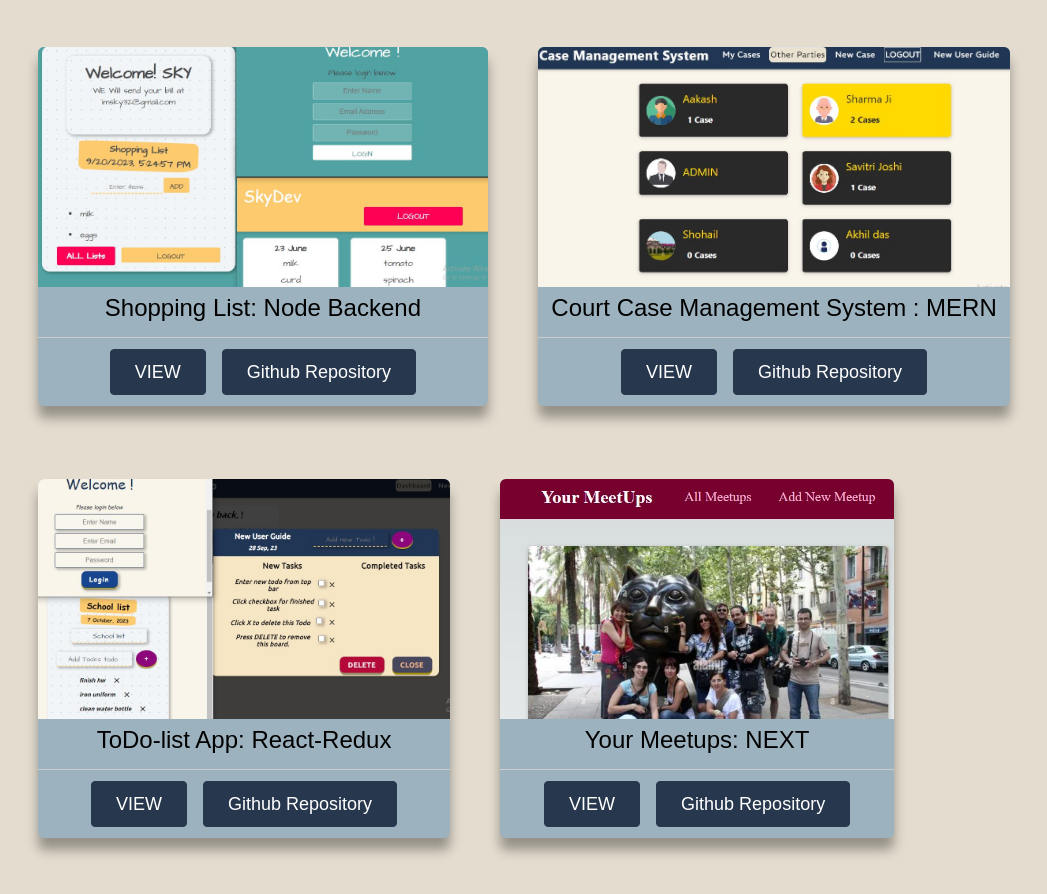
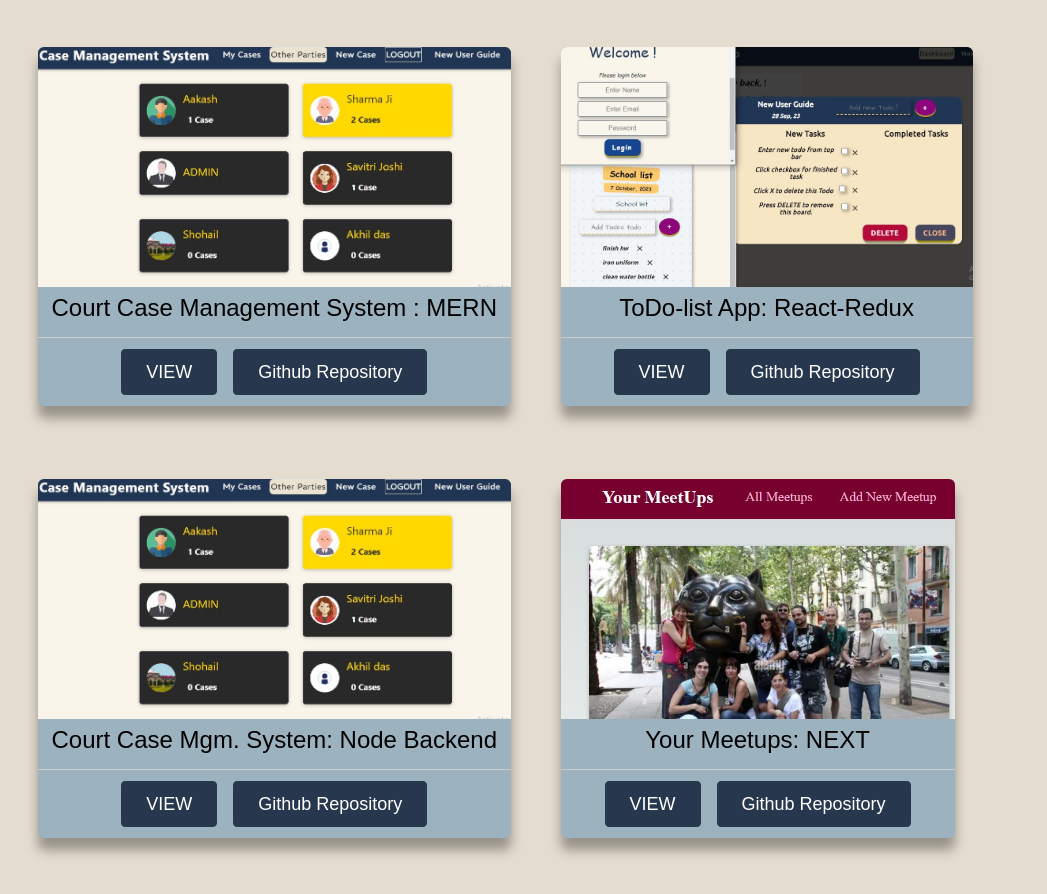
Before and after one commit to Aakash-mishra2/Portfolio, a React (Create React App) app: page /projects in a window 1280 px wide. Shown: the top 894 px of the page, without its empty margins (76-1123 px from the left). Built offline with nearby package versions, Linux system fonts and the light colour scheme; a web font is replaced by a local one.

Commit message:
added replit link

```diff
--- a/src/front/FrontPage.js
+++ b/src/front/FrontPage.js
@@ -59,9 +59,11 @@ export default function FrontPage() {
             </div>
             <p className="text-xl mt-8 align-center font-bold text-black font-serif "><tt><em> My Weblinks </em></tt></p>
             <div className="flex flex-row font font-sans justify-start gap-x-8 text-xl mt-4 text-gray-600 font-semibold">
-            <Link to="https://www.linkedin.com/in/aakash-mishra-823b1a223/" target="__blank"><em>linkedin</em></Link>
-            <Link to="https://github.com/Aakash-mishra2" target="__blank"><em>github</em></Link>
-            <Link to="https://medium.com/@aakash281" target="__blank"><em>medium</em></Link></div>
+                <Link to="https://www.linkedin.com/in/aakash-mishra-823b1a223/" target="__blank"><em>linkedin</em></Link>
+                <Link to="https://github.com/Aakash-mishra2" target="__blank"><em>github</em></Link>
+                <Link to="https://medium.com/@aakash281" target="__blank"><em>medium</em></Link>
+                <Link to="https://replit.com/@Aakash-mishra2" target="__blank"><em>replit</em></Link>
+            </div>
         </div>
     )
 }
--- a/src/projects/AllProjects.js
+++ b/src/projects/AllProjects.js
@@ -4,18 +4,8 @@ import ProjectList from "./components/ProjectList";
 import ccms from "../icons/ccms.jpg"
 import metup from "../icons/meetup.JPG"
 import todo from "../icons/todo-app.JPG"
-import shop from "../icons/shopmate.jpg"
 export default function AllProjects() {
     const ALL_PROJECTS = [
-        {
-            id:'shl234',
-            title: 'Shopping List: Node Backend',
-            description: 'Node Backend for handling REST-API requests using Graphql and Express with exhaustive error handling and input validation.',
-            projectUrl: 'https://github.com/Aakash-mishra2/rest-api-using-node-mongodb-graphql-mongoose-express',
-            image: shop,
-            gitURL: 'https://github.com/Aakash-mishra2/rest-api-using-node-mongodb-graphql-mongoose-express',
-            techStack: 'Node, Express, MongoDB, GraphQL, Router, express-validator'
-        },
         {
             id: 'thl234',
             title: 'Court Case Management System : MERN',
@@ -34,6 +24,15 @@ export default function AllProjects() {
             gitURL: 'https://github.com/Aakash-mishra2/todo-app-assignment',
             techStack: 'React, Redux, TailwindCSS, Styled-components, MaterialUI, HTML-CSS',
 
+        },
+        {
+            id:'shl234',
+            title: 'Court Case Mgm. System: Node Backend',
+            description: 'Node Backend for handling REST-API requests using Graphql and Express with exhaustive error handling and input validation.',
+            projectUrl: 'https://github.com/Aakash-mishra2/node-express-mongodb-court-case-management-backend',
+            image: ccms,
+            gitURL: 'https://github.com/Aakash-mishra2/node-express-mongodb-court-case-management-backend',
+            techStack: 'Node, Express, MongoDB, Mongoose, Router, Javascript, Express-validator'
         },
         {
             id: 'mu322',
```
